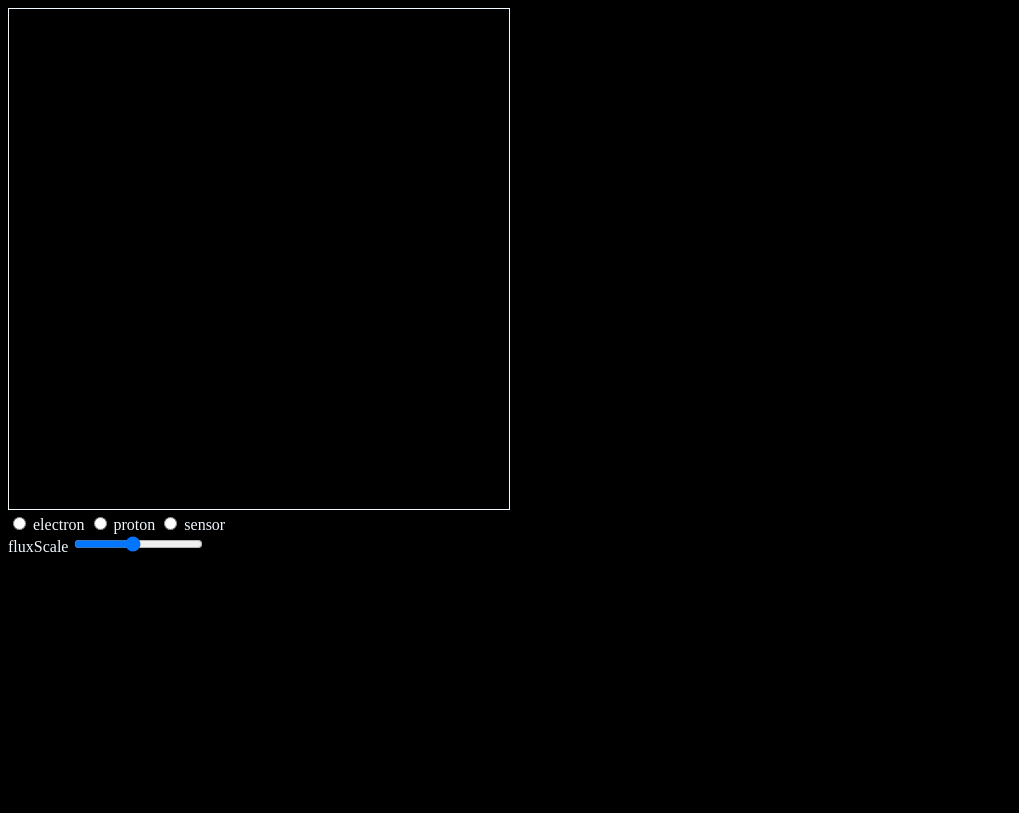
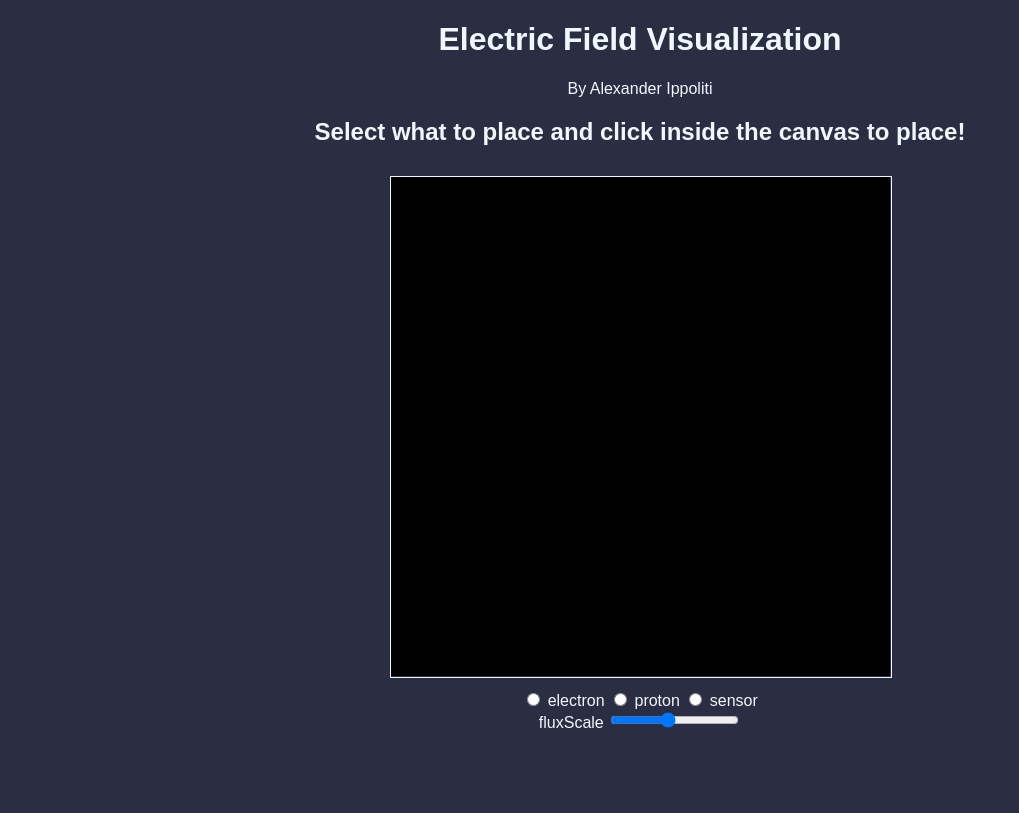
Before and after one commit to satrams/efield-visualization, a plain HTML site: page index.html in a window 1280 px wide. Shown: the whole page, without its empty margins (0-1019 px from the left). Drawn offline with Linux system fonts and the light colour scheme.

Commit message:
start of prettification™

```diff
--- a/index.html
+++ b/index.html
@@ -1,15 +1,24 @@
 <!DOCTYPE html>
 <html lang="en">
+<head>
+    <link rel="stylesheet" href="styles.css">
+</head>
 
-<body style="background-color:#000000">
-    <div id="canvasContainer" style="width: 500px">
+
+<body>
+    <div>
+        <h1>Electric Field Visualization</h1>
+        <p>By Alexander Ippoliti</p>
+        <h2>Select what to place and click inside the canvas to place!</h2>
+        <div id="canvasContainer" style="margin: 10px auto; position: relative; display:inline-block; height: 500px; width: 500px; background-color: var(--background-color-dark)">
+            <canvas id="fluxCanvas" width="500" height="500" style="position: absolute; top: 0px; left: 0px; border:1px solid var(--main-color-light)"></canvas>
             <canvas id="subatomCanvas" width="500" height="500"
-            style="position:absolute; top: 8px; left: 8px; border:1px solid aliceblue"></canvas>
+                style="position:absolute; top: 0px; left: 0px; border:1px solid var(--main-color-light)"></canvas>
             <canvas id="sensorCanvas" width="500" height="500"
-            style="position:absolute; top: 8px; left: 8px; border:1px solid aliceblue"></canvas>
-        <canvas id="fluxCanvas" width="500" height="500" style="border:1px solid aliceblue"></canvas>
+                style="position:absolute; top: 0px; left: 0px; border:1px solid var(--main-color-light)"></canvas>
         </div>
-    <div style="color:aliceblue">
+        <div style="margin: 10px auto; display:inline">
+            <div>
                 <input type="radio" id="electron" name="object" value="electron">
                 <label for="electron">electron</label>
                 <input type="radio" id="proton" name="object" value="proton">
@@ -17,9 +26,11 @@
                 <input type="radio" id="sensor" name="object" value="sensor">
                 <label for="sensor">sensor</label>
             </div>
-    <div style="color:aliceblue">
+            <div style="display: inline-block; height: 100px; vertical-align:middle">
                 <label for="fluxScale">fluxScale</label>
                 <input type="range" min="1000" max="10000" value="5000" id="fluxScale" oninput="setScale()">
+            </div>
+        </div>
     </div>
 </body>
 
--- /dev/null
+++ b/styles.css
@@ -0,0 +1,14 @@
+:root {
+    --background-color-light: #2B2D42;
+    --background-color-dark: #000000;
+    --main-color-light: aliceblue;
+    --text-color: var(--main-color-light);
+}
+
+body {
+    font-family: Arial, Helvetica, sans-serif;
+    position:relative;
+    text-align:center;
+    color: var(--text-color);
+    background-color: var(--background-color-light);
+}
```
Lines whose indentation alone changed are shown as unchanged.
